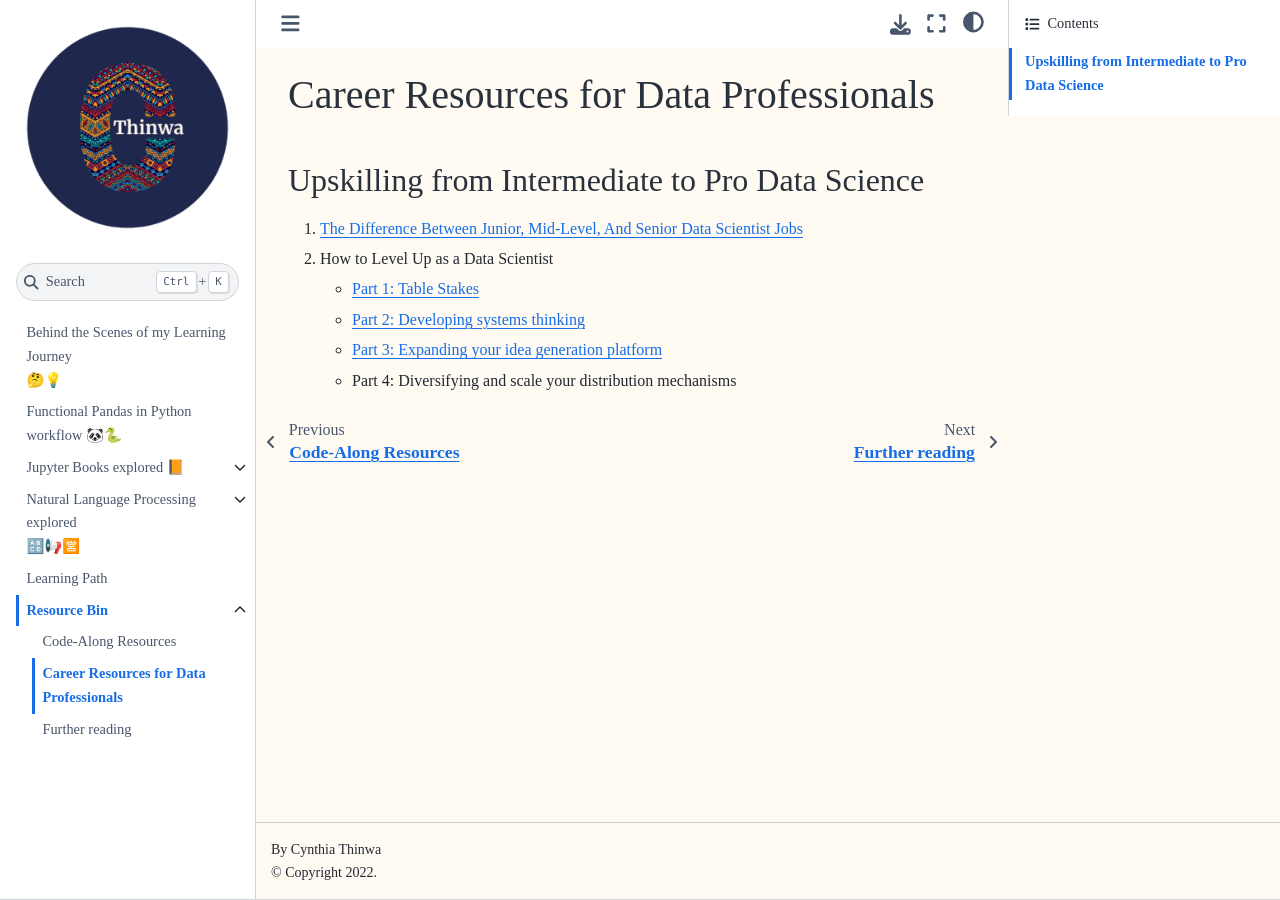
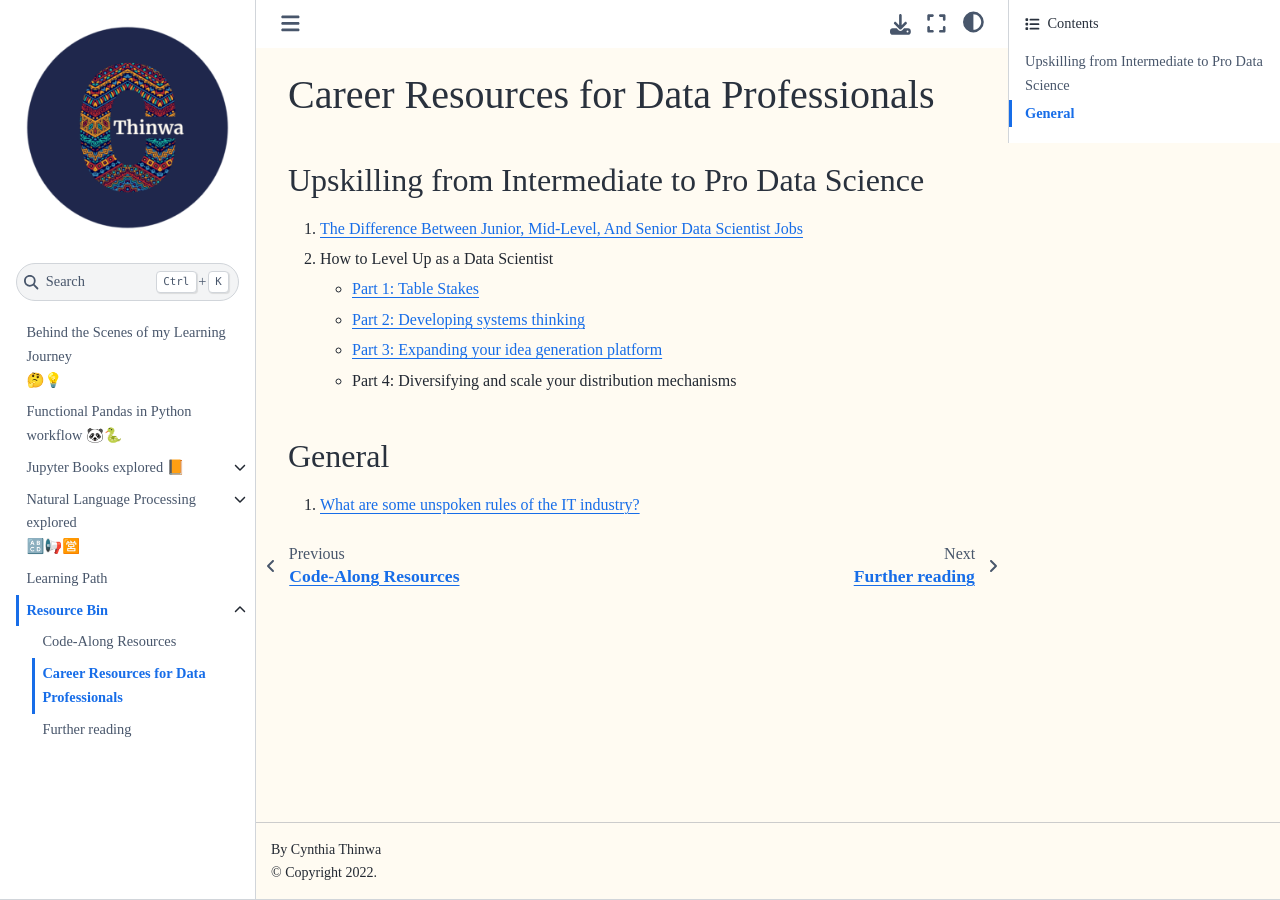
Before and after one commit to CeeThinwa/BTS-Continuous-Learning, a Jupyter Book: the page built from book/career_resources.md, in a window 1280 px wide. Built offline with Jupyter Book 1.0.4 settings and Sphinx 7.4.7 and the Sphinx Book theme 1.1.4, drawn with Linux system fonts in a browser that asks for light colours.

Commit message:
added link

```diff
--- a/book/career_resources.md
+++ b/book/career_resources.md
@@ -8,3 +8,7 @@
    * [Part 2: Developing systems thinking](https://medium.com/@ianblu1/how-to-level-up-as-a-data-scientist-part-2-92eb65aaf1c5)
    * [Part 3: Expanding your idea generation platform](https://medium.com/@ianblu1/how-to-level-up-as-a-data-scientist-part-3-f21f2bc2053f)
    * Part 4: Diversifying and scale your distribution mechanisms
+
+## General
+
+1. [What are some unspoken rules of the IT industry?](https://medium.com/@imjosef/what-are-some-unspoken-rules-of-the-i-t-industry-afe017bf6a5)
```
